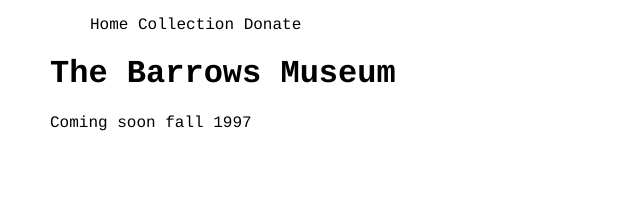
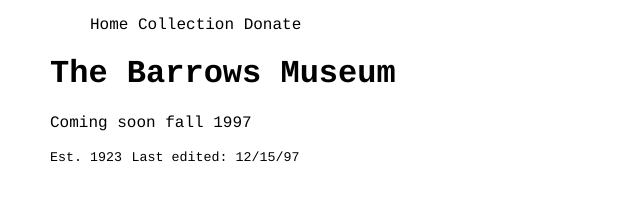
Before and after one commit to katemgingras/thebarrows, a plain HTML site: page index.html in a window 1280 px wide. Shown: the whole page, without its empty margins (0-640 px from the left). Drawn offline with Linux system fonts and the light colour scheme.

Commit message:
Update index.html

```diff
--- a/index.html
+++ b/index.html
@@ -15,5 +15,11 @@
 <h1>The Barrows Museum</h1>
 <p>Coming soon fall 1997</p>
 
+
+<footer>
+  <small>Est. 1923</small>
+  <small>Last edited: 12/15/97</small>
+  </footer>
+
 </body>
 </html>
```
